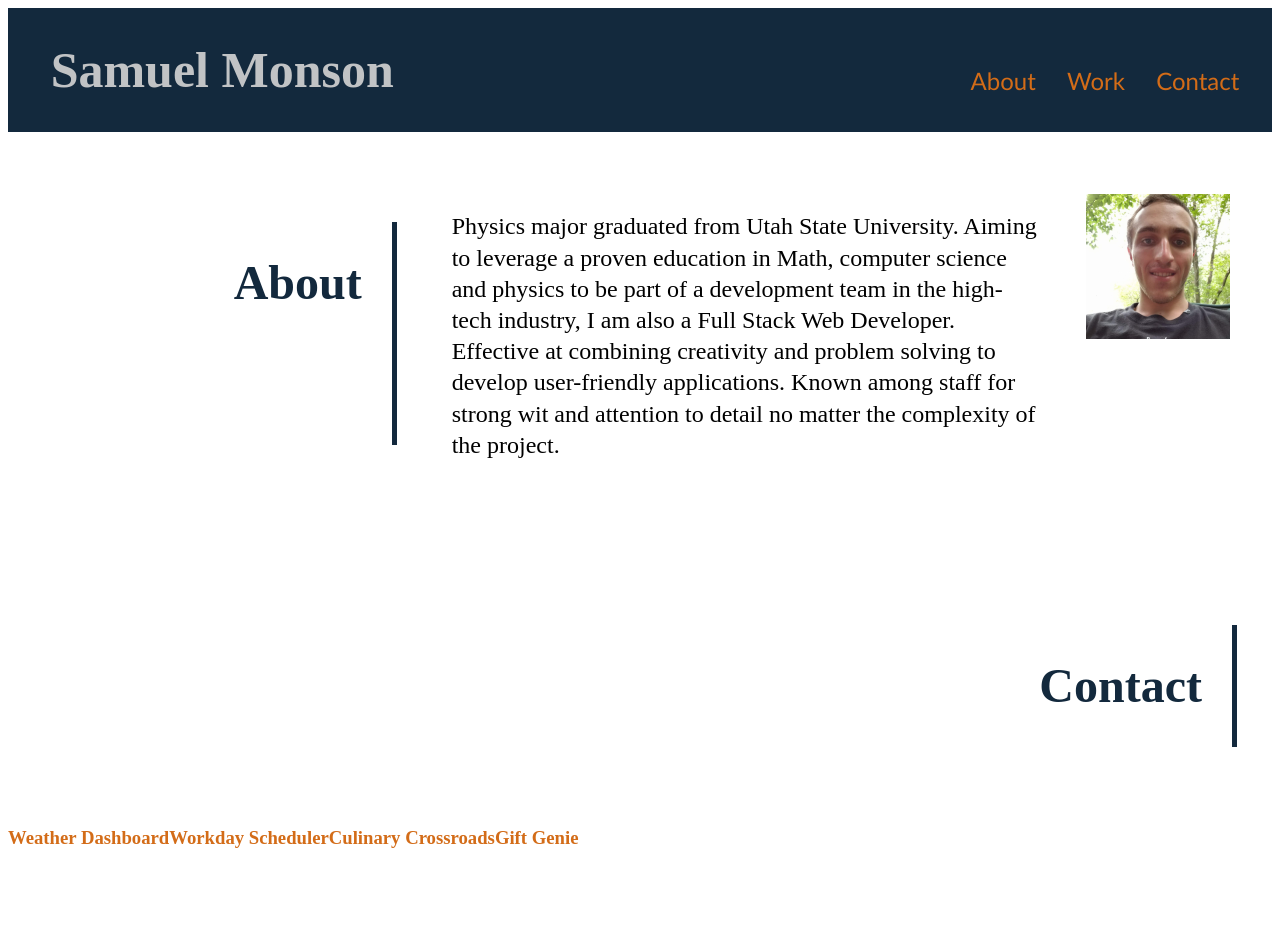
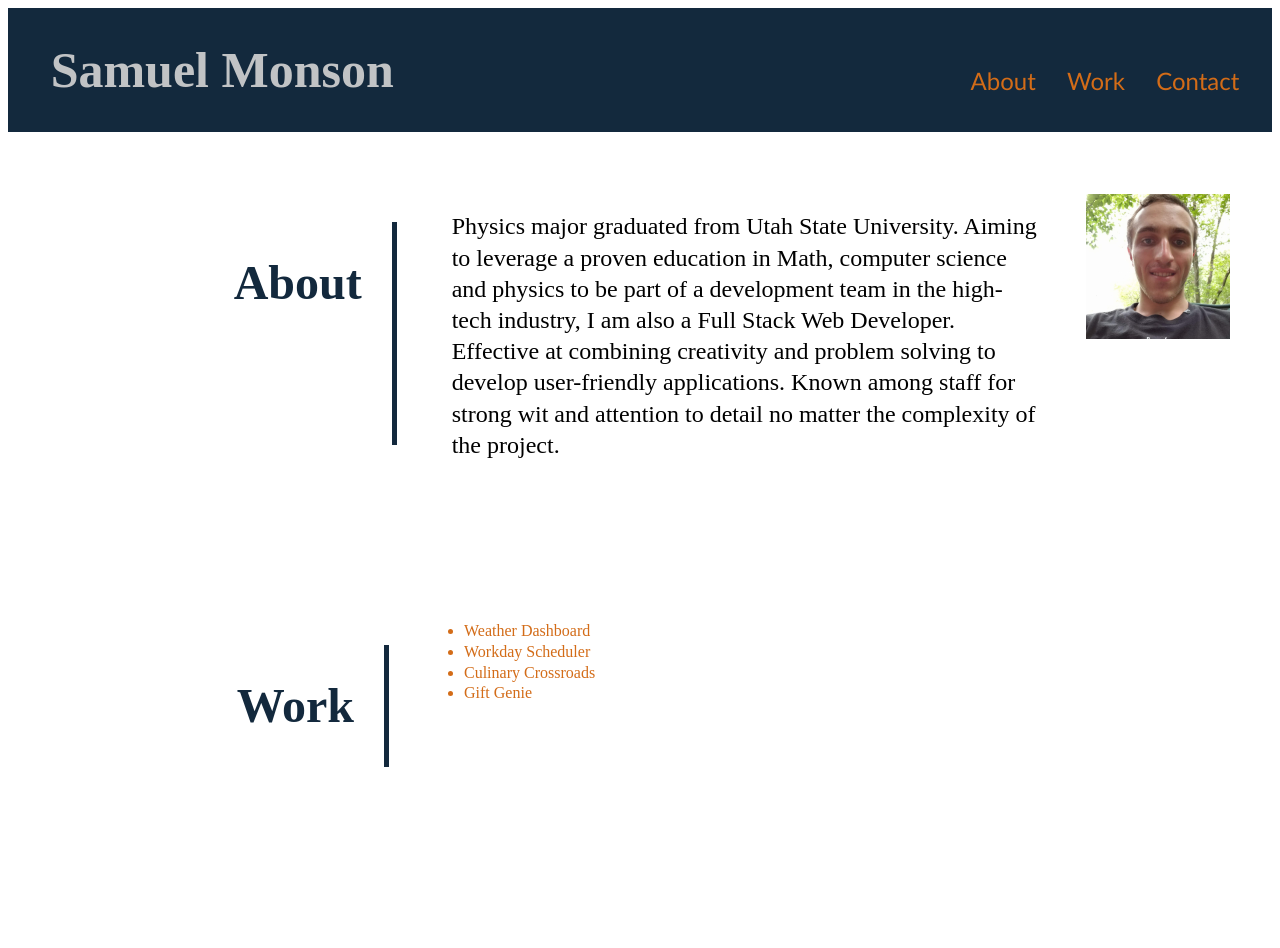
Before and after one commit to monsosam/02-Challenge, a plain HTML site: page index.html in a window 1280 px wide. Shown: the top 948 px of the page. Drawn offline with Linux system fonts and the light colour scheme.

Commit message:
Final Format

```diff
--- a/Assets/style.css
+++ b/Assets/style.css
@@ -35,6 +35,8 @@ body {
   a {
     color: #d36c18;;
     text-decoration: none;
+    text-align: left;
+    justify-content: left;
 }
   header nav ul li a:hover {
     background: #13293d;
@@ -61,6 +63,7 @@ body {
     padding: 20px;
     margin: 10px;
 }
+
   .section-body {
     margin: 20px auto;
     padding-bottom: 50px;
@@ -84,6 +87,8 @@ body {
     display: flex;
     flex-wrap: wrap;
     flex: 0 0 66%;
+    text-align: left;
+    justify-content: left;
 }
 
   main {
--- a/index.html
+++ b/index.html
@@ -1,5 +1,6 @@
 <!DOCTYPE html>
 <html lang="=en">
+
 <head>
   <meta charset="UTF-8" />
   <meta http-equiv="X-UA-Compatible" content="IE=edge" />
@@ -7,6 +8,7 @@
   <title>Samuel Monson</title>
   <link rel="stylesheet" href="./Assets/style.css" />
 </head>
+
 <body>
   <header class="header">
     <h1>Samuel Monson</h1>
@@ -36,48 +38,38 @@
     </div>
   </section>
 
-    <h2 class="section-head first-border">Contact</h2>
+  <div class="section-body">
+    <h2 class="section-head first-border">Work</h2>
 
-    <div class="section-body">
-      <a
-        href="https://monsosam.github.io/Weather-Dashboard/"
-        target="_blank"
-        class="flex-item work1"
-      >
-        <div>
-          <h3>Weather Dashboard</h3>
+
+    <ul>
+      <a href="https://monsosam.github.io/Weather-Dashboard/" target="_blank" class="flex-item work1">
+        <div class="section-part">
+          <li>Weather Dashboard</li>
         </div>
       </a>
 
-      <a
-        href="https://monsosam.github.io/Workday-Scheduler/"
-        target="_blank"
-        class="flex-item work2"
-      >
-        <div>
-          <h3>Workday Scheduler</h3>
+      <a href="https://monsosam.github.io/Workday-Scheduler/" target="_blank" class="flex-item work2">
+        <div class="section-part">
+          <li>Workday Scheduler</li>
         </div>
       </a>
 
-      <a
-        href="http://slemjosh.github.io/culinary-crossroads/"
-        target="blank"
-        class="flex-item work3"
-      >
-        <div>
-          <h3>Culinary Crossroads</h3>
+      <a href="http://slemjosh.github.io/culinary-crossroads/" target="blank" class="flex-item work3">
+        <div class="section-part">
+          <li>Culinary Crossroads</li>
         </div>
       </a>
 
-      <a
-        href="https://giftgenie-vfsj.onrender.com/"
-        target="blank"
-        class="flex-item work5"
-      >
-        <div>
-          <h3>Gift Genie</h3>
+      <a href="https://giftgenie-vfsj.onrender.com/" target="blank" class="flex-item work5">
+        <div class="section-part">
+          <li>Gift Genie</li>
         </div>
       </a>
+    </ul>
+  </div>
+
+
   </div>
 
   <section id="contact">
@@ -89,4 +81,5 @@
     </div>
   </section>
 </body>
+
 </html>
```
Lines whose indentation alone changed are shown as unchanged.
